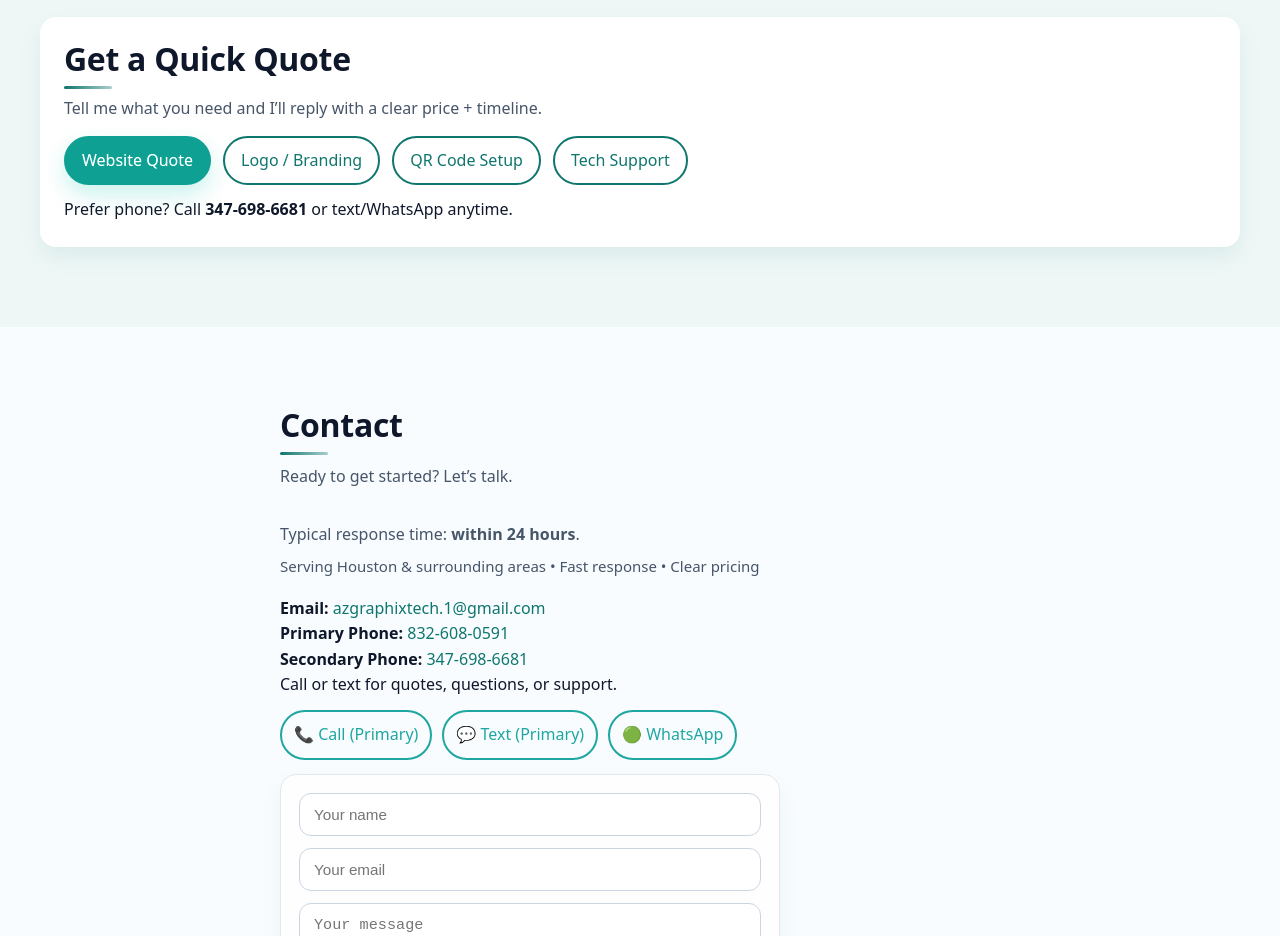
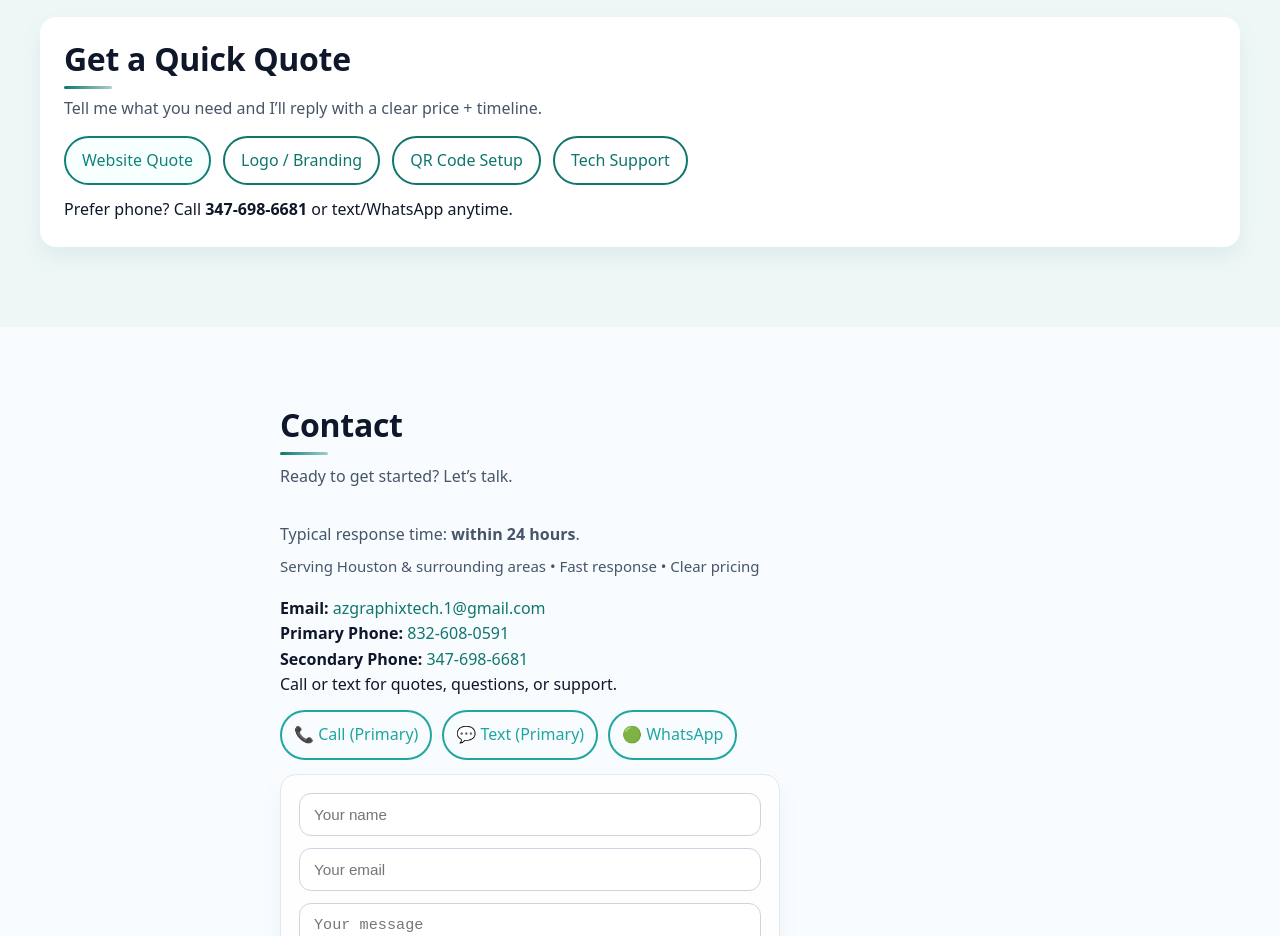
Before and after one commit to chriszal8/AZGraphixTech-site, a plain HTML site: page index.html in a window 1280 px wide. Shown: the part 3980-4916 px from the top of the page. Drawn offline with Linux system fonts and the light colour scheme.

Commit message:
Clean up styles.css by removing unused comments
Removed commented-out code for navbar CTA and quick quote section.

```diff
--- a/styles.css
+++ b/styles.css
@@ -929,10 +929,6 @@ img {
   color: inherit;
   text-decoration: none;
 }
-/* ===== NAVBAR CTA FIX (FINAL OVERRIDE) ===== */
-.nav .btn--primary,
-.nav .btn--primary:link,
-.nav .btn
 /* ===============================
    HARD FIX: NAVBAR GET A QUOTE CTA
    (Overrides EVERYTHING)
@@ -1187,22 +1183,7 @@ section#cta-quote .btn.btn--primary:hover,
 #cta-quote .btn--primary:hover {
   background-color: #d1eeea !important;
 }
-<!--cta: QUICK QUOTE --> <section class= "section" id= "cta-quote" > <div class=
-  "section__inner" > <div class= "card" style=
-  "box-shadow: 0 10px 22px rgba(15, 118, 110, 0.08)" > <h2 class=
-  "section__title" style= "margin-bottom: 6px" > Get a Quick Quote </h2> <p
-  class= "section__subtitle" style= "margin-bottom: 14px" > Tell me what you
-  need and I’ll reply with a clear price + timeline. </p> <div style=
-  "display: flex; gap: 12px; flex-wrap: wrap" > <a class= "btn btn--primary"
-  href= "#" data-section= "contact" data-template= "website" >Website Quote</a >
-  <a class= "btn btn--outline" href= "#" data-section= "contact" data-template=
-  "logo" >Logo / Branding</a > <a class= "btn btn--outline" href= "#"
-  data-section= "contact" data-template= "qr" >QR Code Setup</a > <a class=
-  "btn btn--outline" href= "#" data-section= "contact" data-template= "support"
-  >Tech Support</a > </div> <p class= "small" style= "margin-top: 12px" > Prefer
-  phone? Call <strong>832-608-0591</strong> or text/WhatsApp anytime. </p>
-  </div> </div> </section>
-  /* === Quick Quote: soften ONLY the "Website Quote" button === */ #cta-quote
+/* === Quick Quote: soften ONLY the "Website Quote" button === */ #cta-quote
   a.btn.btn--primary[data-template= "website"] {
   background: #e6f5f3 !important; /* soft teal */
   color: #0f766e !important; /* teal text */
```
